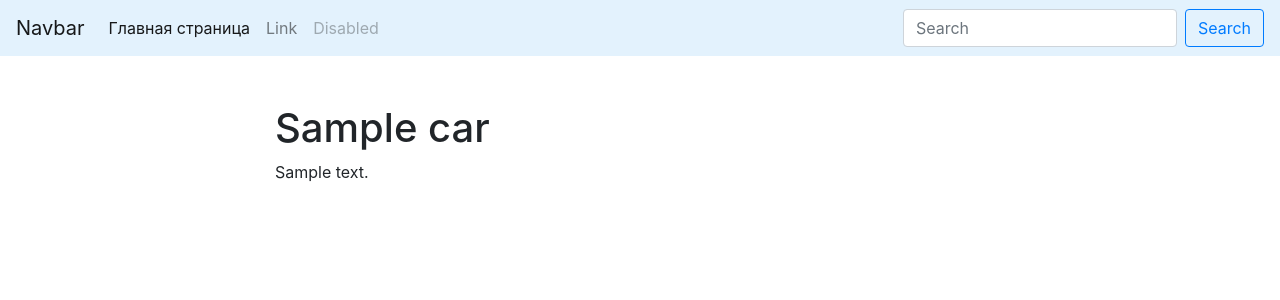
After one commit to ipsorus/bulletin_board, a Django app: page /bulletin_board/post/1/ in a window 1280 px wide. The commit adds this page. Shown: the top 300 px of the page. Run offline with Django 3.2, Linux system fonts and the light colour scheme; tables that the repository leaves empty hold one stand-in row (values such as "Sample post"); some libraries are stand-ins or nearby versions.

Commit message:
Немного изменил поля модели Car, добавил параметр индексации нужных полей, сделал вывод всех постов из бд на главной странице, а также подробное описание каждого объявления

```diff
--- a/bulletin/bulletin_board/models.py
+++ b/bulletin/bulletin_board/models.py
@@ -1,41 +1,48 @@
 import requests
-from datetime import datetime
 
 from django.db import models
 from django.core.files import File
 from tempfile import NamedTemporaryFile
 from django.utils import timezone
-from django.utils.timezone import now
+
+from django.shortcuts import reverse
 
 
 class Car(models.Model):
 
-    car_title = models.CharField( max_length=100, blank=True)
-    pub_date = models.DateTimeField( default=now, blank=True, null=True)
-    price = models.FloatField( blank=True, null= True)
-    seller = models.CharField( max_length=100, blank=True )
-    phone = models.CharField( max_length=30, blank=True )
+    car_title = models.CharField(max_length=100, blank=True, db_index=True)
+    pub_date = models.DateTimeField(auto_now_add=True)
+    price = models.IntegerField(blank=True, null= True)
+    seller = models.CharField(max_length=100, blank=True)
+    phone = models.CharField(max_length=30, blank=True)
     car_description = models.TextField(blank=True)
-    avito_item = models.CharField( max_length=100, blank=True)
-    car_brand = models.CharField( max_length=100, blank=True)
-    car_model = models.CharField( max_length=100, blank=True)
-    car_generation = models.CharField( max_length=100, blank=True)
-    modif = models.CharField( max_length=100, blank=True)
-    year_of_manufacture = models.IntegerField(blank=True, null=True)
+    avito_item = models.CharField(max_length=100, blank=True)
+    car_brand = models.CharField(max_length=100, blank=True, db_index=True)
+    car_model = models.CharField(max_length=100, blank=True, db_index=True)
+    car_generation = models.CharField(max_length=100, blank=True)
+    modif = models.CharField(max_length=100, blank=True)
+    year_of_manufacture = models.IntegerField(null=True, db_index=True)
     car_mileage = models.IntegerField(blank=True, null=True)
-    condition = models.CharField( max_length=100, blank=True)
+    condition = models.CharField(max_length=100, blank=True)
     owners = models.IntegerField(blank=True, null=True)
-    vin_number = models.CharField( max_length=100, blank=True)
-    type_chassis = models.CharField( max_length=100, blank=True)
+    vin_number = models.CharField(max_length=100, blank=True)
+    type_chassis = models.CharField(max_length=100, blank=True)
     doors = models.IntegerField(blank=True, null=True)
-    engine_type = models.CharField( max_length=100, blank=True)
-    transmission = models.CharField( max_length=100, blank=True)
-    drive = models.CharField( max_length=100, blank=True)
-    steering_side = models.CharField( max_length=100, blank=True)
-    color = models.CharField( max_length=100, blank=True)
-    equipment = models.CharField( max_length=200, blank=True)
-    view_place = models.CharField( max_length=100, blank=True)
-    engine_volume = models.FloatField( blank=True, null= True)
+    engine_type = models.CharField(max_length=100, blank=True)
+    transmission = models.CharField(max_length=100, blank=True)
+    drive = models.CharField(max_length=100, blank=True)
+    steering_side = models.CharField(max_length=100, blank=True)
+    color = models.CharField(max_length=100, blank=True)
+    equipment = models.CharField(max_length=200, blank=True)
+    view_place = models.CharField(max_length=100, blank=True)
+    engine_volume = models.FloatField(blank=True, null= True)
+
+    def get_absolute_url(self):
+        return reverse('post_detail_url', kwargs={'id': self.id})
+
+
+    def __str__(self):
+        return self.car_title
 
 class Photos(models.Model):
 
--- /dev/null
+++ b/bulletin/bulletin_board/templates/bulletin_board/post_detail.html
@@ -0,0 +1,15 @@
+{% extends 'bulletin_board/base_main.html' %}
+
+{% block title %}
+    {{ post.car_title }} - {{block.super}}
+{% endblock %}
+
+{% block content %}
+    <div class="h1 md-5">
+        {{ post.car_title }}
+    </div>
+    <p>
+        {{ post.car_description }}
+    </p>
+
+{% endblock %}
--- a/bulletin/bulletin_board/urls.py
+++ b/bulletin/bulletin_board/urls.py
@@ -1,7 +1,9 @@
 from django.urls import path
 from .views import *
 
+
 urlpatterns = [
-    path('', posts_list)
+    path('', posts_list, name='posts_list_url'),
+    path('post/<str:id>/', post_detail, name="post_detail_url")
 
 ]
--- a/bulletin/bulletin_board/views.py
+++ b/bulletin/bulletin_board/views.py
@@ -1,5 +1,13 @@
 from django.shortcuts import render
 
+from .models import Car
 # Create your views here.
+
 def posts_list(request):
-    return render(request,'bulletin_board/index.html')
+    posts = Car.objects.all()
+    return render(request,'bulletin_board/index.html', context={'posts': posts})
+
+
+def post_detail(request, id):
+    post = Car.objects.get(id__iexact=id)
+    return render(request, 'bulletin_board/post_detail.html', context={'post':post})
--- a/bulletin/templates/base.html
+++ b/bulletin/templates/base.html
@@ -22,7 +22,7 @@
     <div class="collapse navbar-collapse" id="navbarSupportedContent">
         <ul class="navbar-nav mr-auto">
             <li class="nav-item active">
-                <a class="nav-link" href="#">Home <span class="sr-only">(current)</span></a>
+                <a class="nav-link" href="{% url 'posts_list_url' %}">Главная страница</a>
             </li>
             <li class="nav-item">
                 <a class="nav-link" href="#">Link</a>
@@ -39,9 +39,8 @@
 </nav>
 <div class="container mt-5">
     <div class="row">
-        <div class="col-6 offset-md-2">
+        <div class="col-8 offset-md-2">
             {% block content %}
-                Доска объявлений
             {% endblock %}
         </div>
     </div>
```
Also changed, not shown: bulletin/bulletin_board/templates/bulletin_board/index.html (+18 -2 lines), bulletin/bulletin_board/migrations/0013_auto_20191021_2034.py (added).
